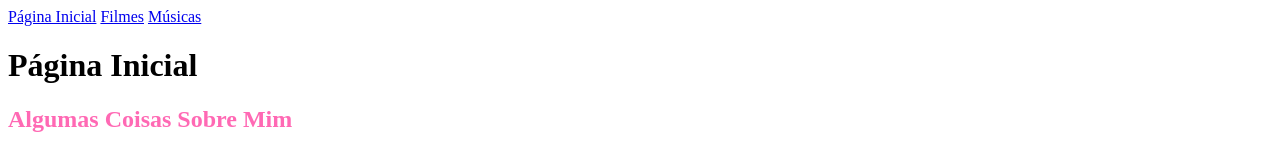
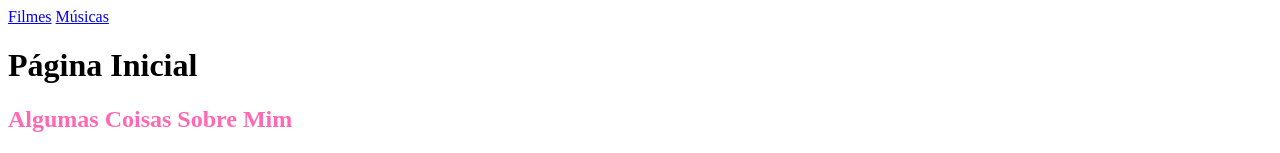
Before and after one commit to Kyahra25/AULAS-HTML-TARDE, a plain HTML site: page AULAS HTMIL/Aula05/exercicios-html/index.html in a window 1280 px wide. Shown: the top 153 px of the page. Drawn offline with Linux system fonts and the light colour scheme.

Commit message:
Update index.html

```diff
--- a/AULAS HTMIL/Aula05/exercicios-html/index.html
+++ b/AULAS HTMIL/Aula05/exercicios-html/index.html
@@ -8,7 +8,7 @@
 <body>
     <header>
         <nav>
-            <a href="index.html">Página Inicial</a>
+            <a href="index.html"></a>
             <a href="filmes.html">Filmes</a>
             <a href="musicas.html">Músicas</a>
         </nav>
```
